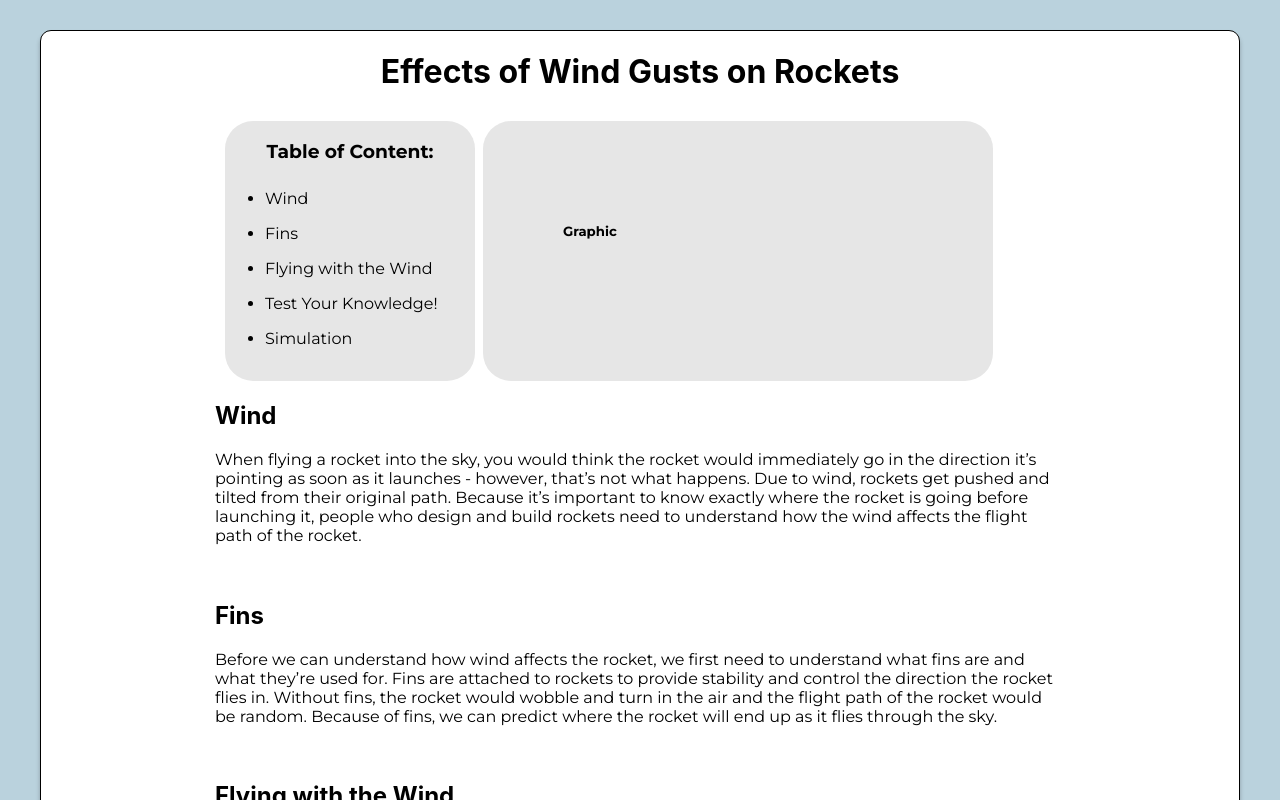
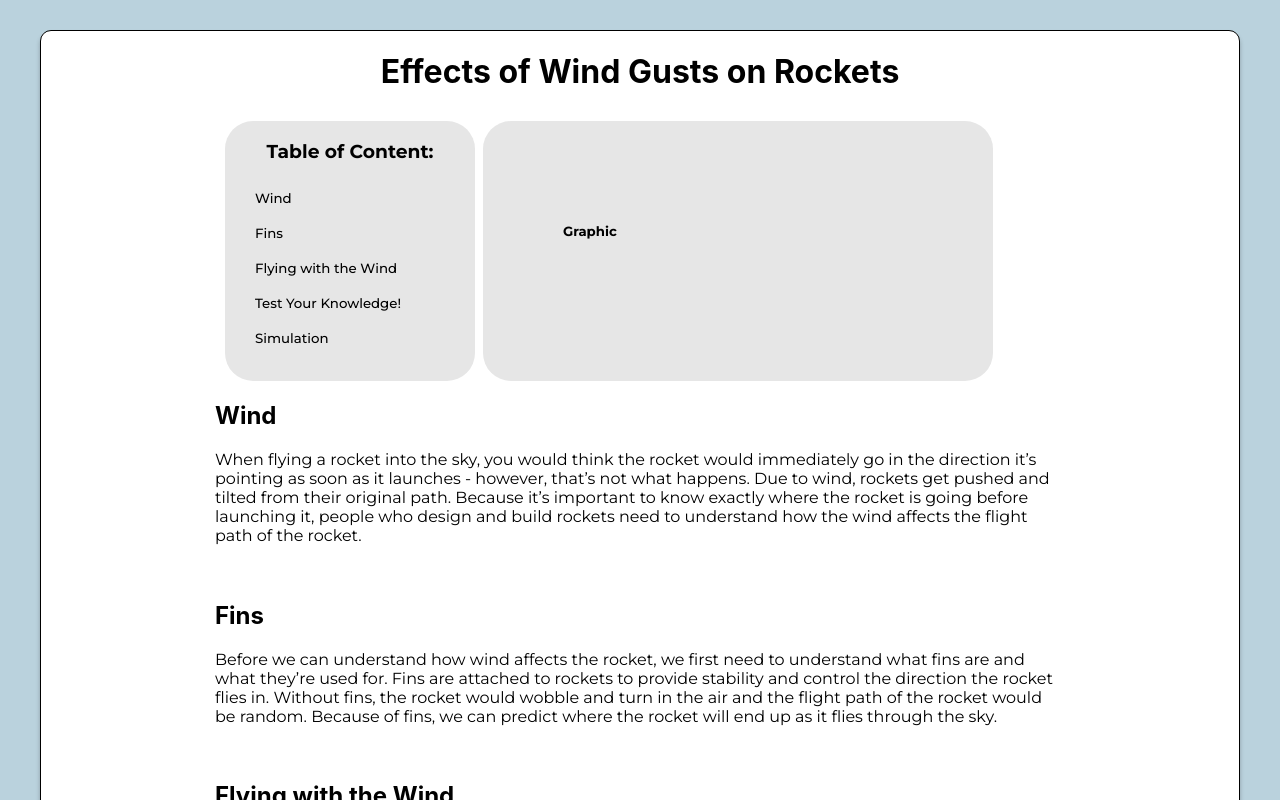
Before and after one commit to autrydev/rocket_react_page, a React (Create React App) app: page / in a window 1280 px wide. Shown: the top 800 px of the page. Built offline with nearby package versions, Linux system fonts and the light colour scheme.

Commit message:
Table of Contents
Connected table of content to section headers with React useRef.

```diff
--- a/public/index.html
+++ b/public/index.html
@@ -35,6 +35,11 @@
     <link rel="preconnect" href="https://fonts.googleapis.com">
     <link rel="preconnect" href="https://fonts.gstatic.com" crossorigin>
     <link href="https://fonts.googleapis.com/css2?family=Montserrat:wght@700&display=swap" rel="stylesheet">
+
+    <!-- Medium Montserrat -->
+    <link rel="preconnect" href="https://fonts.googleapis.com">
+    <link rel="preconnect" href="https://fonts.gstatic.com" crossorigin>
+    <link href="https://fonts.googleapis.com/css2?family=Montserrat:wght@500&display=swap" rel="stylesheet">
   </head>
   <body>
     <noscript>You need to enable JavaScript to run this app.</noscript>
--- a/src/Components/EducationalContent.js
+++ b/src/Components/EducationalContent.js
@@ -1,8 +1,20 @@
-import React from "react";
-import { Box } from '@mui/material';
+import React, { useRef } from "react";
+import { Box, Button } from '@mui/material';
 import './styles.css';
 
 function EduContent() {
+    const windRef = useRef()
+    const finsRef = useRef()
+    const flyRef = useRef()
+    const quizRef = useRef()
+    const simRef = useRef()
+
+    const windScroll = () => windRef.current.scrollIntoView();
+    const finsScroll = () => finsRef.current.scrollIntoView();
+    const flyScroll = () => flyRef.current.scrollIntoView();
+    const quizScroll = () => quizRef.current.scrollIntoView();
+    const simScroll = () => simRef.current.scrollIntoView();
+
     return(
       <Box
         sx={{
@@ -29,14 +41,66 @@ function EduContent() {
                 }}
             >
                 {/* Input T.O.C */}
-                <h3 className="table-content">Table of Content: </h3>
-                <ul className="table-list">
-                    <li>Wind</li>
+                <h3 className = "table-content">Table of Content: </h3>
+                <button
+                    className = "table-list"
+                    variant = "text"
+                    onClick = {windScroll}
+                >
+                    Wind
+                </button>
+                <br/>
+
+                <button
+                    className="table-list"
+                    variant = "text"
+                    onClick = {finsScroll}
+                >
+                    Fins
+                </button>
+                <br/>
+
+                <button
+                    className="table-list"
+                    variant = "text"
+                    onClick = {flyScroll}
+                >
+                    Flying with the Wind
+                </button>
+                <br/>
+
+                <button
+                    className="table-list"
+                    variant = "text"
+                    onClick = {quizScroll}
+                >
+                    Test Your Knowledge!
+                </button>
+                <br/>
+
+                <button
+                    className="table-list"
+                    variant = "text"
+                    onClick = {simScroll}
+                >
+                    Simulation
+                </button>
+                <br/>
+
+                {/* <ul className="table-list">
+                    <li>
+                        <button
+                            className="table-list"
+                            variant = "text"
+                        >
+                            Wind
+                        </button>
+                    </li>
                     <li>Fins</li>
                     <li>Flying with the Wind</li>
                     <li>Test Your Knowledge!</li>
                     <li>Simulation</li>
-                </ul>
+                </ul> */}
             </Box>
 
             {/* Rocket Graphic */}
@@ -46,7 +110,7 @@ function EduContent() {
                     p: 10,
                     width: 350,
                     height: 100,
-                    marginLeft: 8,
+                    marginLeft: 6,
                     borderRadius: 7,
                     bgcolor: '#E6E6E6',
                     display: 'flex'
@@ -64,7 +128,7 @@ function EduContent() {
                     marginRight: 150
                 }}
             >
-                <h2 className="header-font">Wind</h2>
+                <h2 className="header-font" ref = {windRef}>Wind</h2>
                 <p className = "content-font" >
                     When flying a rocket into the sky, you would think the rocket would immediately
                     go in the direction it’s pointing as soon as it launches - however, that’s not what happens.
@@ -75,7 +139,7 @@ function EduContent() {
                 </p>
                 <br/>
 
-                <h2 className="header-font">Fins</h2>
+                <h2 className="header-font" ref = {finsRef}>Fins</h2>
                 <p className="content-font">
                     Before we can understand how wind affects the rocket, we first need to understand what fins
                     are and what they’re used for. Fins are attached to rockets to provide stability and control
@@ -85,7 +149,7 @@ function EduContent() {
                 </p>
                 <br/>
 
-                <h2 className="header-font">Flying with the Wind</h2>
+                <h2 className="header-font" ref = {flyRef}>Flying with the Wind</h2>
                 <p className="content-font">
                     When you put a piece of paper in front of a fan, the paper usually moves away from the fan. However,
                     when a rocket experiences wind, the force of the wind is greater on the fins than the rest of the
@@ -99,11 +163,11 @@ function EduContent() {
                 </p>
                 <br/>
 
-                <h2 className="header-font">Test Your Knowledge!</h2>
+                <h2 className="header-font" ref = {quizRef}>Test Your Knowledge!</h2>
                 {/* Quiz */}
                 <br/>
 
-                <h2 className="header-font">Simulation</h2>
+                <h2 className="header-font" ref = {simRef}>Simulation</h2>
                 {/* Simulation App */}
                 <br/>
             </div>
--- a/src/Components/styles.css
+++ b/src/Components/styles.css
@@ -17,5 +17,10 @@
 
   .table-list {
     font-family: 'Montserrat', sans-serif;
+    font-weight: 500;
     line-height: 35px;
+    padding: 0;
+    border: none;
+    background: none;
+    margin-left: 30px;
   }
```
